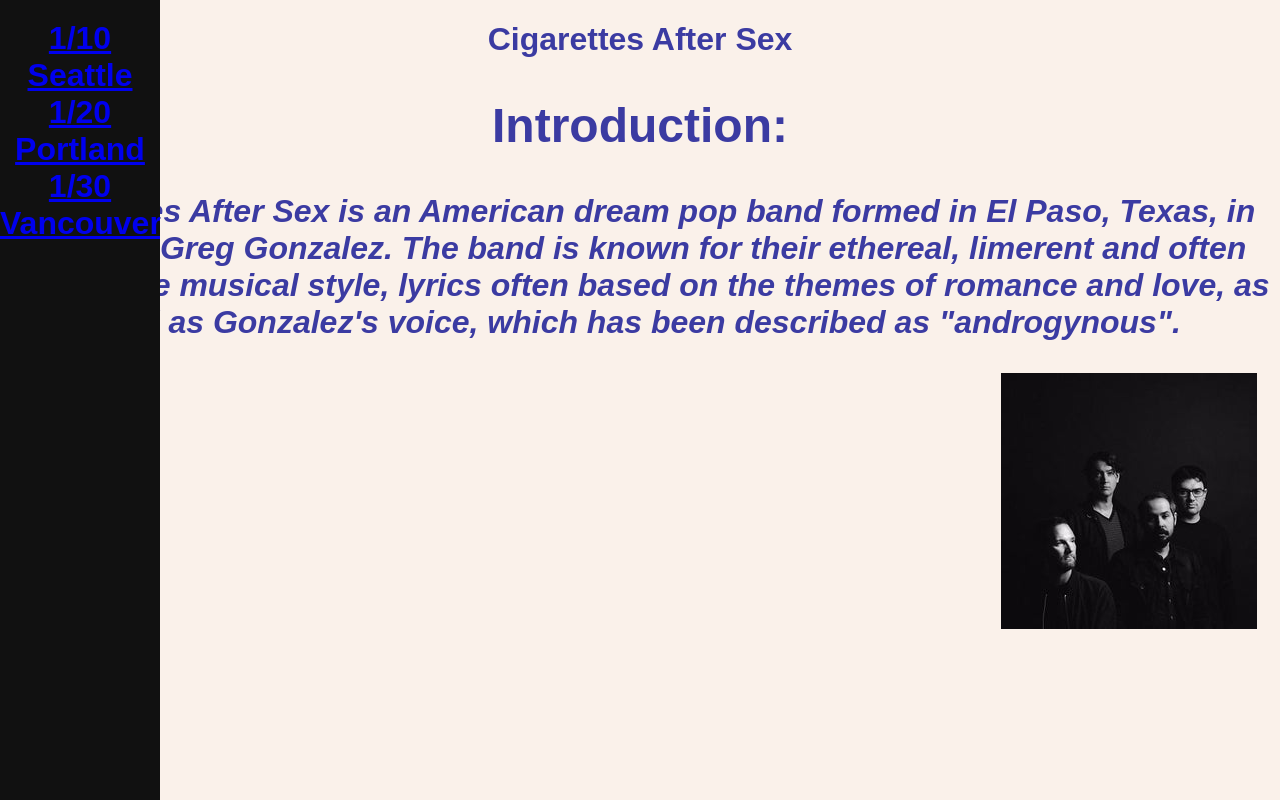
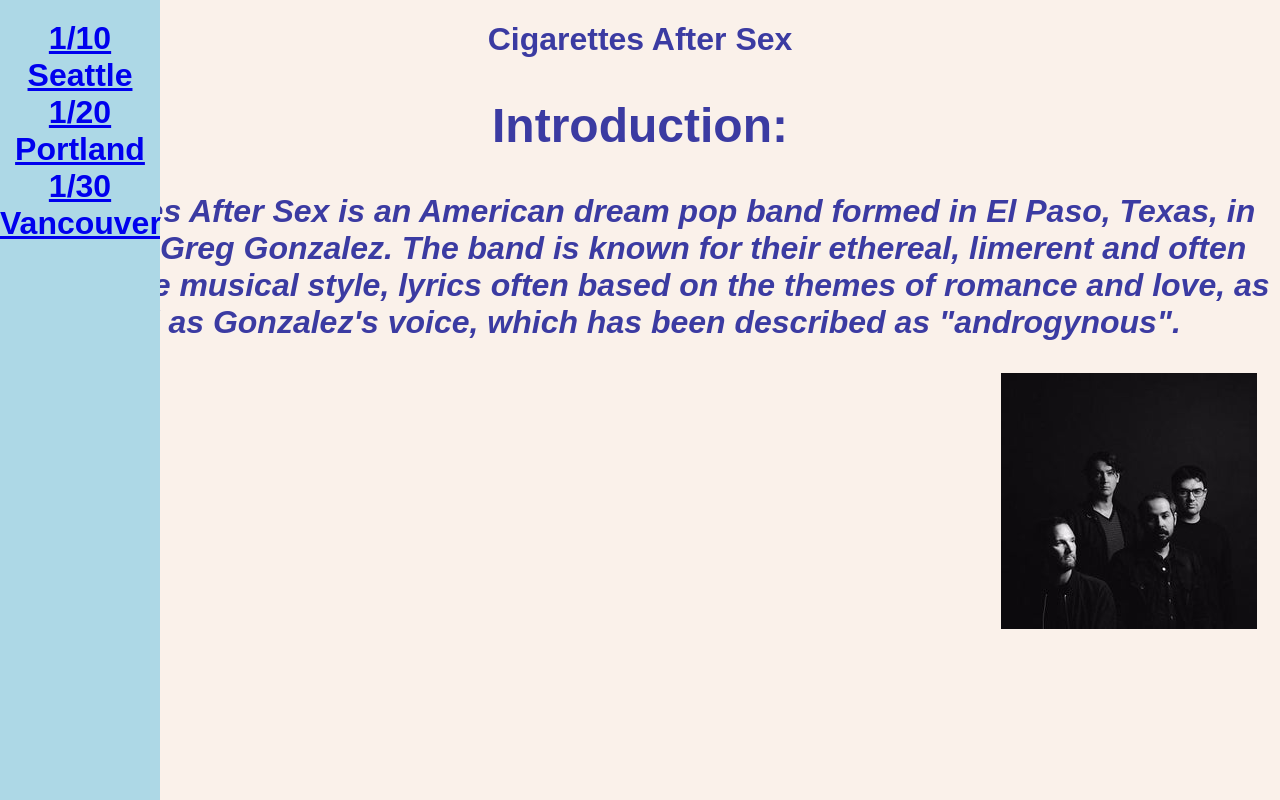
Before and after one commit to amandaguan-ag/restaurant, a plain HTML site: page Epicodus/band/index.html in a window 1280 px wide. Drawn offline with Linux system fonts and the light colour scheme.

Commit message:
fix sidebar

```diff
--- a/Epicodus/band/css/styles.css
+++ b/Epicodus/band/css/styles.css
@@ -1,18 +1,20 @@
-body {
-    font-family: Arial;
-    background-color: #FAF1EA;
-  }
-
-  .show {
+.show {
     height: 100%;
     width: 160px;
     position: fixed;
     z-index: 1;
     top: 0;
     left: 0;
-    background-color: #111;
+    background-color: lightblue;
     overflow-x: hidden;
     padding-top: 20px;
+  }
+
+  body {
+    font-family: Arial;
+    background-color: #FAF1EA;
+    text-align: right;
+    font-size: medium;
   }
 
   h1 {
```
